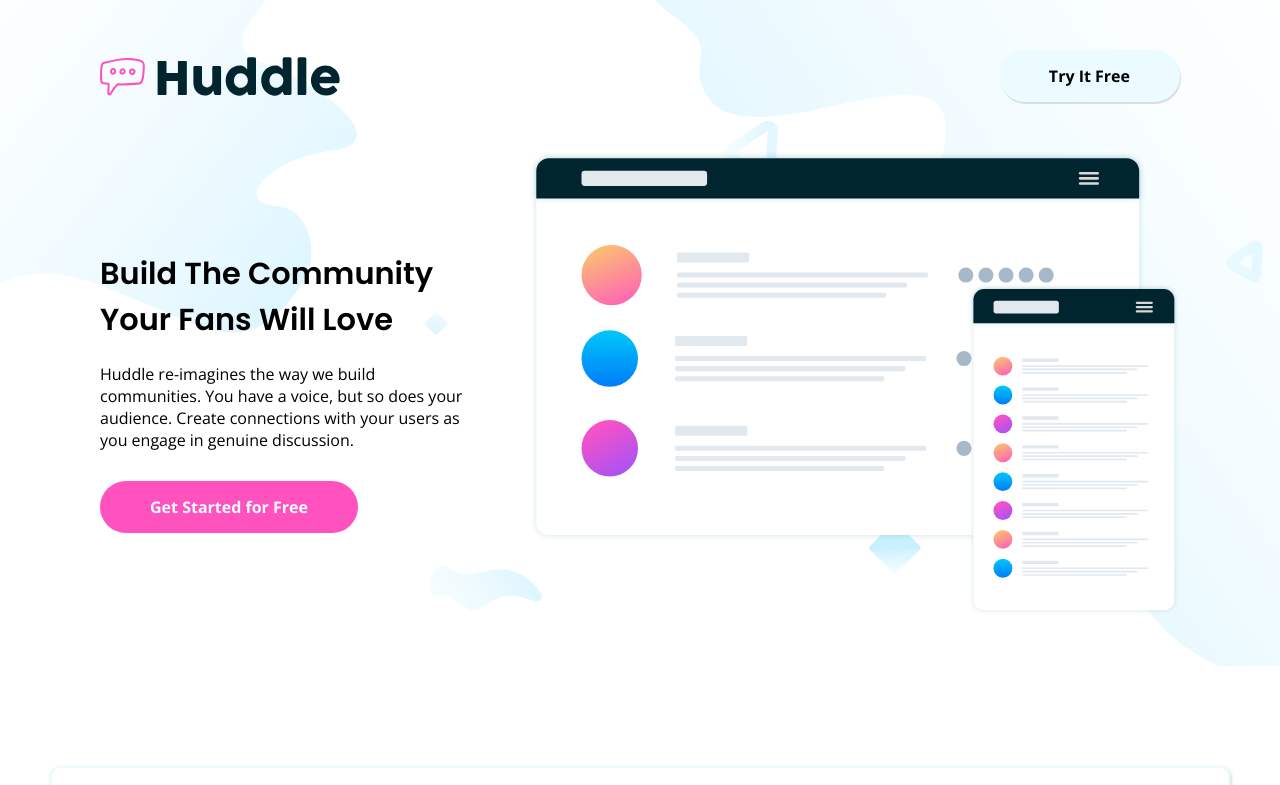
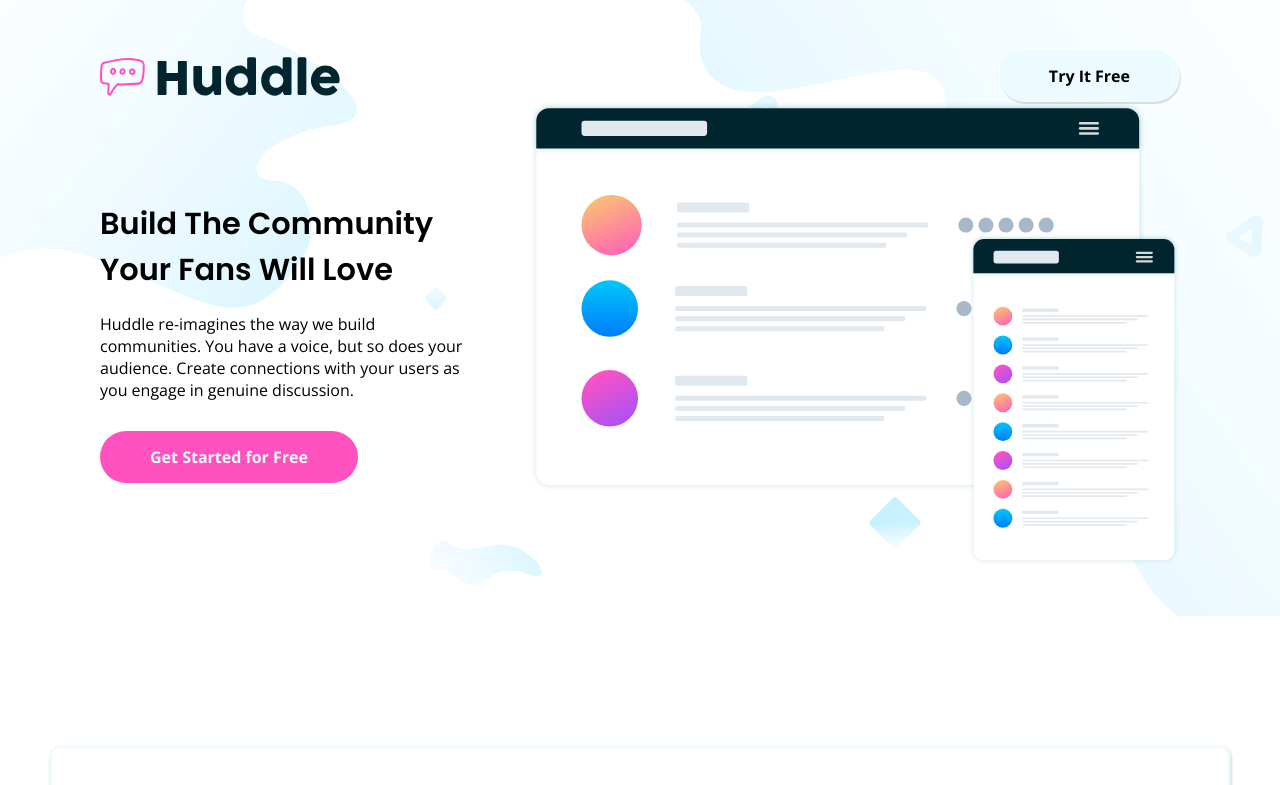
Before and after one commit to julio-mansan2/landing-page-com-blocos-alternados, a plain HTML site: page index.html in a window 1280 px wide. Shown: the top 785 px of the page. Drawn offline with nearby package versions, Linux system fonts and the light colour scheme.

Commit message:
Alteração no style

```diff
--- a/src/css/style.css
+++ b/src/css/style.css
@@ -36,13 +36,13 @@ li, span {
     grid-area: header;
     background: url(../images/bg-hero-desktop.svg) center center no-repeat;
     padding: 50px 100px;
+    margin-bottom: 30px;
 }
 
 .header .logo {
     display: flex;
     align-items: center;
     justify-content: space-between;
-    margin-bottom: 50px;
 }
 
 .header .logo a {
@@ -52,6 +52,7 @@ li, span {
     border-radius: 50px;
     box-shadow: 1px 2px 0px 0px rgba(0, 0, 0, 0.12);
     transition: 0.3s;
+
 }
 
 .header .logo a:hover {
@@ -93,6 +94,7 @@ li, span {
 .principal {
     margin: 100px 50px;
     position: relative;
+
 }
 
 .principal section {
```
